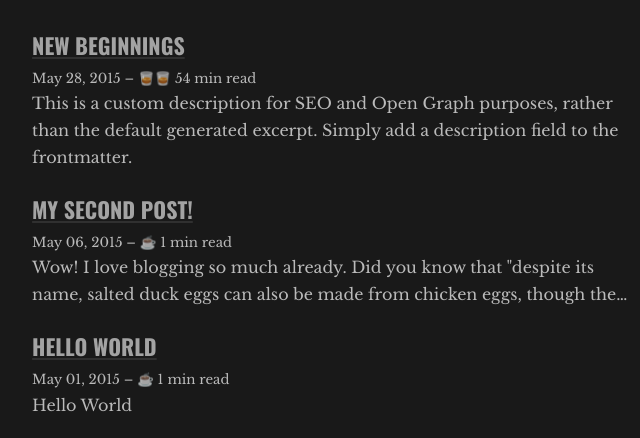
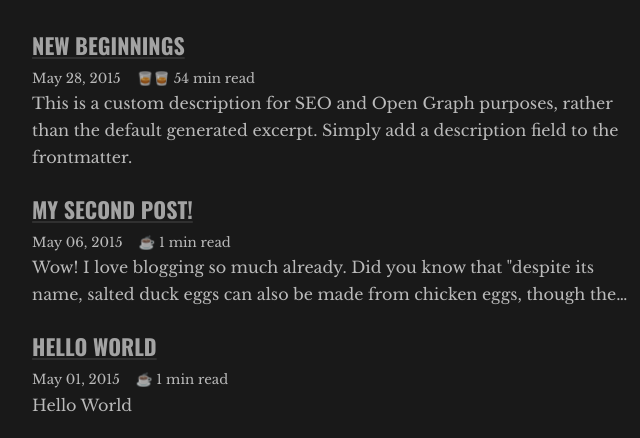
Before and after one commit to jesseflorig/jesseflorig-dev, a Gatsby site: page / in a window 1280 px wide. Shown: the part 211-649 px from the top of the page, 308-948 px from the left. Built offline with nearby package versions, Linux system fonts and the light colour scheme; Gatsby itself is replaced by a stand-in of ours; some packages are replaced by stand-ins of ours.

Commit message:
post meta reformat

```diff
--- a/src/pages/index.js
+++ b/src/pages/index.js
@@ -31,8 +31,10 @@ const BlogIndex = ({ data, location }) => {
                 </Link>
               </h3>
               <small>
-                {`${node.frontmatter.date} – `}
-                {formatReadingTime(node.timeToRead)}
+                {node.frontmatter.date}
+                <span style={{ marginLeft: `1.2em` }}>
+                  {formatReadingTime(node.timeToRead)}
+                </span>
               </small>
             </header>
             <section>
```
